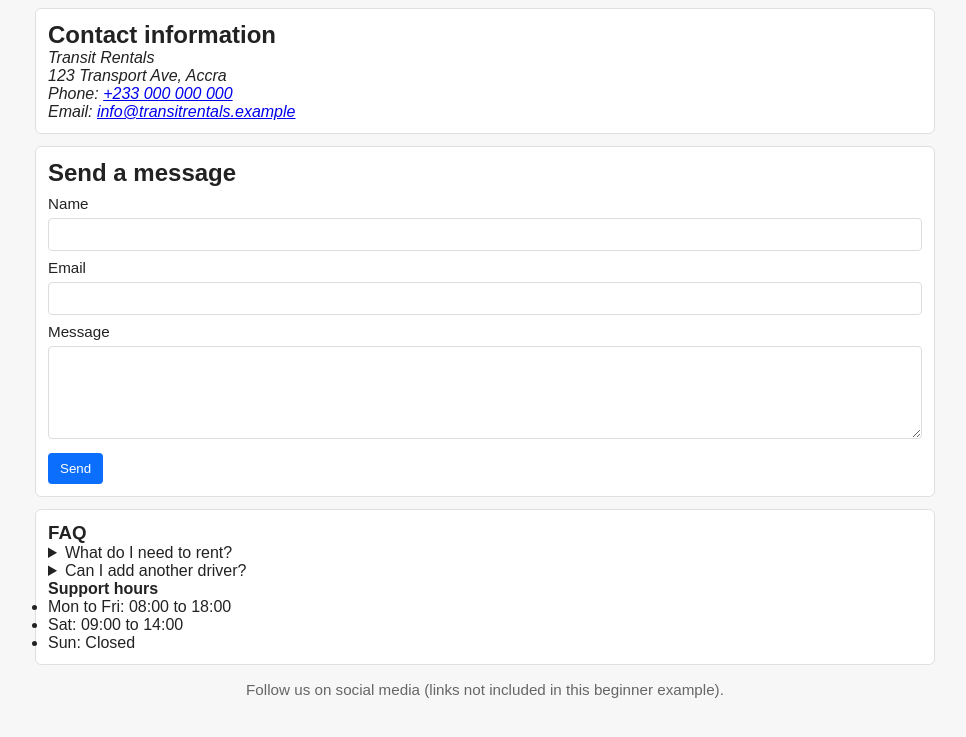
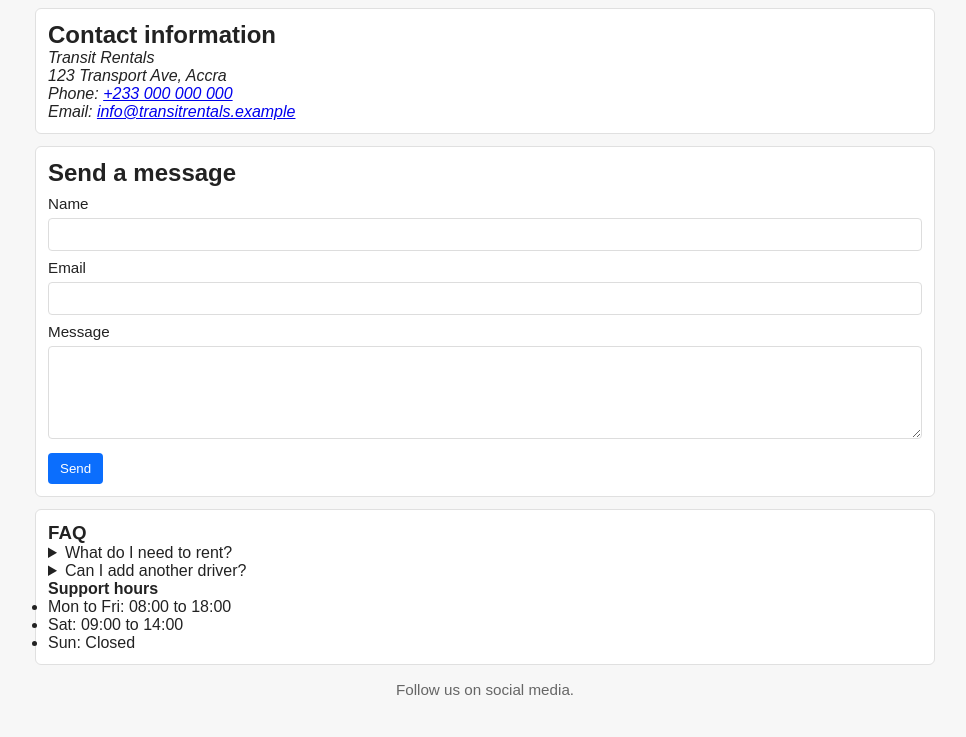
Before and after one commit to Maxatefoe/MaxTR.github.io, a plain HTML site: page contact.html in a window 1280 px wide. Shown: the part 75-812 px from the top of the page, without its empty margins (155-1121 px from the left). Drawn offline with Linux system fonts and the light colour scheme.

```diff
--- a/contact.html
+++ b/contact.html
@@ -69,7 +69,7 @@
   </main>
 
   <footer>
-    <p>Follow us on social media (links not included in this beginner example).</p>
+    <p>Follow us on social media.</p>
   </footer>
 </body>
 </html>
```
